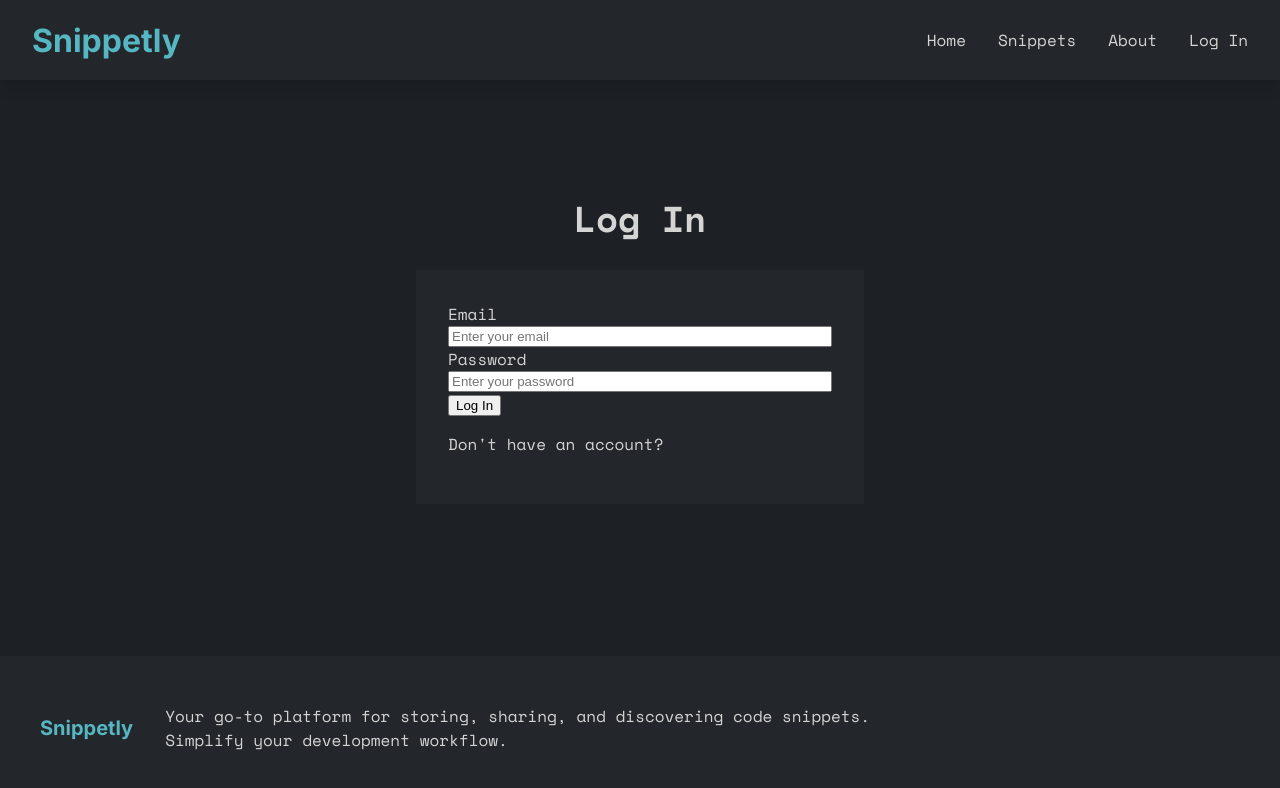
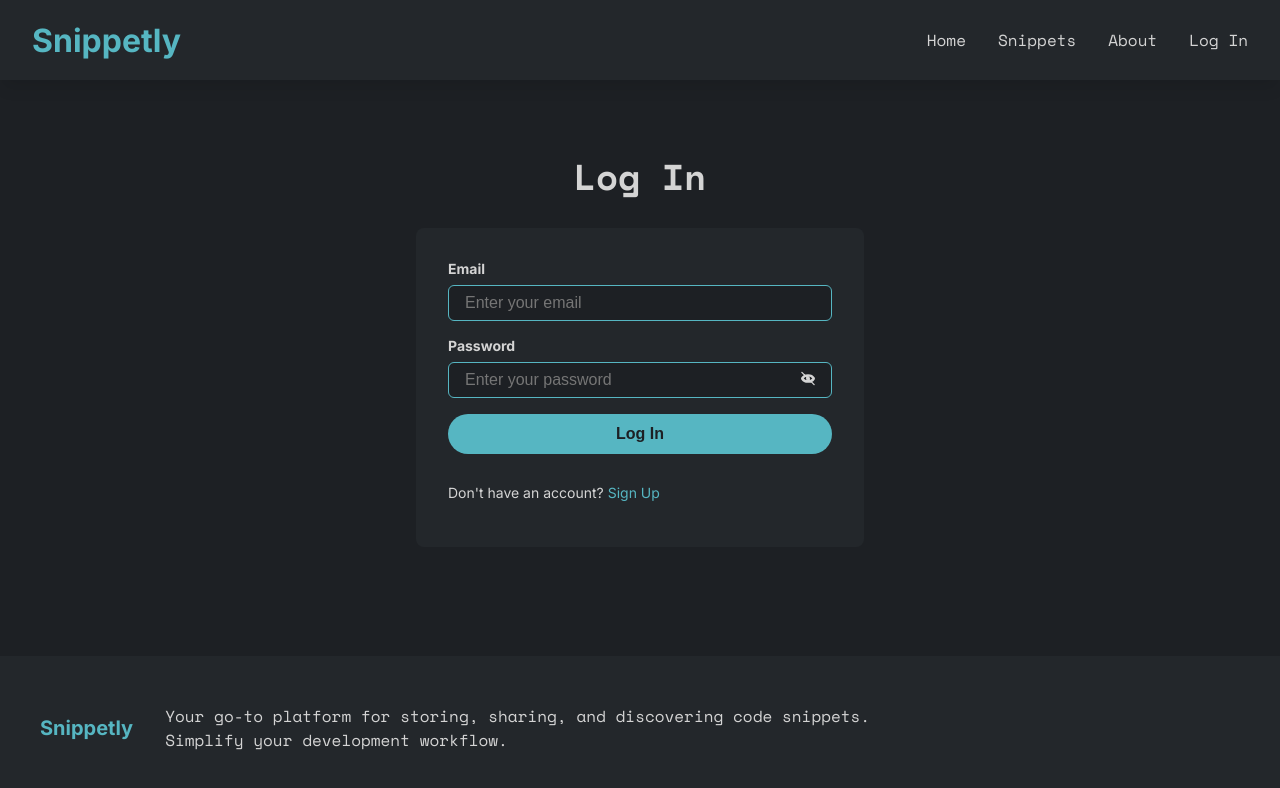
Before and after one commit to SnippetlyTeam/snippetly, a React (Vite) app in the folder frontend/: page /login in a window 1280 px wide. Shown: the top 788 px of the page. Built offline with nearby package versions, Linux system fonts and the light colour scheme.

Commit message:
feat: implement sign up and log in forms

```diff
--- a/frontend/src/Root.tsx
+++ b/frontend/src/Root.tsx
@@ -1,16 +1,15 @@
 import { BrowserRouter as Router, Route, Routes } from "react-router-dom";
 import App from "./App";
 import LandingPage from "./modules/LandingPage/LandingPage";
-import LogInPage from "./modules/AuthPage/LogInPage";
-import SignUpPage from "./modules/AuthPage/SignUpPage";
+import AuthPage from "./modules/AuthPage/AuthPage";
 
 export const Root = () => (
   <Router>
     <Routes>
       <Route path="/" element={<App />}>
         <Route index element={<LandingPage />} />
-        <Route path="login" element={<LogInPage/>} />
-        <Route path="signup" element={<SignUpPage />} />
+        <Route path="login" element={<AuthPage formType='login' />} />
+        <Route path="signup" element={<AuthPage formType='signup' />} />
       </Route>
     </Routes>
   </Router>
--- a/frontend/src/components/Navbar/Navbar.module.scss
+++ b/frontend/src/components/Navbar/Navbar.module.scss
@@ -35,7 +35,7 @@
 .link {
   font-family: "Space Mono", monospace;
   color: var(--color-white);
-  transition: color 0.2s ease-out;
+  @include set-transition(color);
 
   &:hover {
     color: var(--color-purple);
--- a/frontend/src/modules/AuthPage/AuthPage.module.scss
+++ b/frontend/src/modules/AuthPage/AuthPage.module.scss
@@ -8,6 +8,12 @@
 }
 
 .form {
+  display: flex;
+  flex-direction: column;
+  gap: 16px;
+  font-family: "Inter", sans-serif;
+  border-radius: 8px;
+
   max-width: 384px;
   width: 100%;
   padding: 32px;
@@ -15,8 +21,81 @@
 }
 
 .inputs {
+  display: flex;
+  flex-direction: column;
+  gap: 16px;
+
   &Item {
     display: flex;
     flex-direction: column;
+    gap: 8px;
+  }
+
+  &Title {
+    font-weight: 600;
+    font-size: 14px;
   }
 }
+
+.input {
+  background-color: var(--primary-bg-color);
+  color: var(--color-white);
+  font-size: 16px;
+  border-radius: 6px;
+  border: 1px solid var(--color-accent);
+  padding: 8px 40px 8px 16px;
+  outline: none;
+  width: 100%;
+  box-sizing: border-box;
+
+  &:focus {
+    border: 1px solid var(--color-accent-hover);
+    box-shadow: 0 0 0 1px var(--color-accent-hover);
+  }
+}
+
+.container {
+  position: relative;
+}
+
+.text {
+  font-size: 14px;
+
+  a {
+    color: var(--color-accent);
+    @include set-transition;
+
+    &:hover {
+      color: var(--color-purple);
+    }
+  }
+}
+
+.button {
+  cursor: pointer;
+  font-size: 14px;
+  font-weight: 600;
+  border-radius: 999px;
+  background-color: var(--color-accent);
+  border: none;
+  color: var(--primary-bg-color);
+  height: 40px;
+
+  @include on-tablet {
+    font-size: 16px;
+  }
+
+  &:hover {
+    background-color: var(--color-accent-hover);
+  }
+}
+
+.eye {
+  position: absolute;
+  top: 50%;
+  transform: translateY(-50%);
+  background: none;
+  right: 10px;
+  cursor: pointer;
+  border: none;
+}
--- /dev/null
+++ b/frontend/src/modules/AuthPage/AuthPage.tsx
@@ -0,0 +1,77 @@
+import { Link } from 'react-router-dom';
+import styles from './AuthPage.module.scss';
+import { useState } from 'react';
+import UncrossedEye from './UncrossedEye';
+import CrossedEye from './CrossedEye';
+
+type Props = { formType: 'login' | 'signup' }
+
+const AuthPage: React.FC<Props> = ({ formType }) => {
+  const [isPasswordVisible, setIsPasswordVisible] = useState(false);
+  const isSignUp = formType === 'signup';
+
+  return (
+    <main className={styles.main}>
+      <h2>{isSignUp ? 'Sign Up' : 'Log In'}</h2>
+
+      <form action="#" className={styles.form}>
+        <div className={styles.inputs}>
+          <div className={styles.inputsItem}>
+            <label
+              htmlFor="email"
+              className={styles.inputsTitle}
+            >
+              Email
+            </label>
+            <input
+              className={styles.input}
+              id="email"
+              type="email"
+              placeholder="Enter your email"
+            />
+          </div>
+          <div className={styles.inputsItem}>
+            <label
+              htmlFor="password"
+              className={styles.inputsTitle}>
+              Password
+            </label>
+            <div className={styles.container}>
+              <input
+                className={styles.input}
+                type={isPasswordVisible ? 'text' : 'password'}
+                id="password"
+                placeholder={isSignUp ? 'Create a password' : 'Enter your password'}
+              />
+              <button
+                className={styles.eye}
+                type='button'
+                onMouseDown={() => setIsPasswordVisible(true)}
+                onMouseUp={() => setIsPasswordVisible(false)}
+              >
+                {isPasswordVisible ? <UncrossedEye /> : <CrossedEye />}
+              </button>
+            </div>
+          </div>
+        </div>
+
+        <button
+          type="submit"
+          className={styles.button}
+        >{isSignUp ? 'Sign Up' : 'Log In'}</button>
+
+        {isSignUp ? (
+          <p className={styles.text}>
+            Already have an account? <Link to='/login'>Log In</Link>
+          </p>
+        ) : (
+          <p className={styles.text}>
+            Don't have an account? <Link to='/signup'>Sign Up</Link>
+          </p>
+        )}
+      </form>
+    </main>
+  )
+}
+
+export default AuthPage;
--- /dev/null
+++ b/frontend/src/modules/AuthPage/CrossedEye.tsx
@@ -0,0 +1,21 @@
+const CrossedEye: React.FC = () => (
+  <svg
+    width="16"
+    height="16"
+    viewBox="0 0 24 24"
+    fill="none"
+    xmlns="http://www.w3.org/2000/svg"
+  >
+    <path
+      d="M10.5858 10.5858C10.9609 10.2107 11.4696 10 12 10C12.5304 10 13.0391 10.2107 13.4142 10.5858C13.7893 10.9609 14 11.4696 14 12C14 12.5304 13.7893 13.0391 13.4142 13.4142C13.0391 13.7893 12.5304 14 12 14C11.4696 14 10.9609 13.7893 10.5858 13.4142C10.2107 13.0391 10 12.5304 10 12C10 11.4696 10.2107 10.9609 10.5858 10.5858ZM21.1716 11.05C20.6548 10.1508 17.5849 6.5 12 6.5C6.41512 6.5 3.3452 10.1508 2.82843 11.05C2.65997 11.3364 2.57143 11.6682 2.57143 12C2.57143 12.3318 2.65997 12.6636 2.82843 12.95C3.3452 13.8492 6.41512 17.5 12 17.5C17.5849 17.5 20.6548 13.8492 21.1716 12.95C21.34 12.6636 21.4286 12.3318 21.4286 12C21.4286 11.6682 21.34 11.3364 21.1716 11.05ZM12 8C15.93 8 18.8252 10.4502 20.0886 12C18.8252 13.5498 15.93 16 12 16C8.07 16 5.1748 13.5498 3.91144 12C5.1748 10.4502 8.07 8 12 8Z
+      M2.82843 2.82843
+      L21.1716 21.1716"
+      stroke="#d4d4d4"
+      strokeWidth="2"
+      strokeLinecap="round"
+      strokeLinejoin="round"
+    />
+  </svg>
+);
+
+export default CrossedEye;
--- a/frontend/src/modules/AuthPage/LogInPage.tsx
+++ /dev/null
@@ -1,46 +0,0 @@
-import styles from './AuthPage.module.scss';
-
-const LogInPage = () => (
-  <main className={styles.main}>
-    <h2>Log In</h2>
-
-    <form action="#" className={styles.form}>
-      <div className={styles.inputs}>
-        <div className={styles.inputsItem}>
-          <label
-            htmlFor="email"
-            className={styles.inputsTitle}
-          >
-            Email
-          </label>
-          <input
-            className={styles.input}
-            id="email"
-            type="email"
-            placeholder="Enter your email"
-          />
-        </div>
-        <div className={styles.inputsItem}>
-          <label
-            htmlFor="password"
-            className={styles.inputsTitle}>
-            Password
-          </label>
-          <input
-            className={styles.input}
-            type="password"
-            id="password"
-            placeholder="Enter your password"
-          />
-        </div>
-      </div>
-
-      <button type="submit">Log In</button>
-
-      <p>Don't have an account?</p>
-
-    </form>
-  </main>
-)
-
-export default LogInPage;
--- a/frontend/src/modules/AuthPage/SignUpPage.tsx
+++ /dev/null
@@ -1,46 +0,0 @@
-import styles from './AuthPage.module.scss';
-
-const SignUpPage = () => (
-  <main className={styles.main}>
-    <h2>Sign Up</h2>
-
-    <form action="#" className={styles.form}>
-      <div className={styles.inputs}>
-        <div className={styles.inputsItem}>
-          <label
-            htmlFor="email"
-            className={styles.inputsTitle}
-          >
-            Email
-          </label>
-          <input
-            className={styles.input}
-            id="email"
-            type="email"
-            placeholder="Enter your email"
-          />
-        </div>
-        <div className={styles.inputsItem}>
-          <label
-            htmlFor="password"
-            className={styles.inputsTitle}>
-            Password
-          </label>
-          <input
-            className={styles.input}
-            type="password"
-            id="password"
-            placeholder="Create a password"
-          />
-        </div>
-      </div>
-
-      <button type="submit">Sign Up</button>
-
-      <p>Already have an account?</p>
-
-    </form>
-  </main>
-)
-
-export default SignUpPage;
--- /dev/null
+++ b/frontend/src/modules/AuthPage/UncrossedEye.tsx
@@ -0,0 +1,19 @@
+const UncrossedEye = () => (
+  <svg
+    width="16"
+    height="16"
+    viewBox="0 0 24 24"
+    fill="none"
+    xmlns="http://www.w3.org/2000/svg"
+  >
+    <path
+      d="M10.5858 10.5858C10.9609 10.2107 11.4696 10 12 10C12.5304 10 13.0391 10.2107 13.4142 10.5858C13.7893 10.9609 14 11.4696 14 12C14 12.5304 13.7893 13.0391 13.4142 13.4142C13.0391 13.7893 12.5304 14 12 14C11.4696 14 10.9609 13.7893 10.5858 13.4142C10.2107 13.0391 10 12.5304 10 12C10 11.4696 10.2107 10.9609 10.5858 10.5858ZM21.1716 11.05C20.6548 10.1508 17.5849 6.5 12 6.5C6.41512 6.5 3.3452 10.1508 2.82843 11.05C2.65997 11.3364 2.57143 11.6682 2.57143 12C2.57143 12.3318 2.65997 12.6636 2.82843 12.95C3.3452 13.8492 6.41512 17.5 12 17.5C17.5849 17.5 20.6548 13.8492 21.1716 12.95C21.34 12.6636 21.4286 12.3318 21.4286 12C21.4286 11.6682 21.34 11.3364 21.1716 11.05ZM12 8C15.93 8 18.8252 10.4502 20.0886 12C18.8252 13.5498 15.93 16 12 16C8.07 16 5.1748 13.5498 3.91144 12C5.1748 10.4502 8.07 8 12 8Z"
+      stroke="#d4d4d4"
+      strokeWidth="2"
+      strokeLinecap="round"
+      strokeLinejoin="round"
+    />
+  </svg>
+);
+
+export default UncrossedEye;
--- a/frontend/src/modules/LandingPage/LandingPage.module.scss
+++ b/frontend/src/modules/LandingPage/LandingPage.module.scss
@@ -52,7 +52,7 @@
   background-color: var(--color-accent);
   color: var(--primary-bg-color);
 
-  transition: background-color 0.2s ease-out;
+  @include set-transition(background-color);
 
   @include on-tablet {
     height: 48px;
--- a/frontend/src/styles/mixins.scss
+++ b/frontend/src/styles/mixins.scss
@@ -1,4 +1,4 @@
-@use 'variables' as *;
+@use "variables" as *;
 
 @mixin on-tablet {
   @media (min-width: $tablet-min-width) {
@@ -23,3 +23,7 @@
     padding-inline: $content-padding-desktop;
   }
 }
+
+@mixin set-transition($properties: all, $duration: 0.2s, $timing: ease) {
+  transition: $properties $duration $timing;
+}
```
